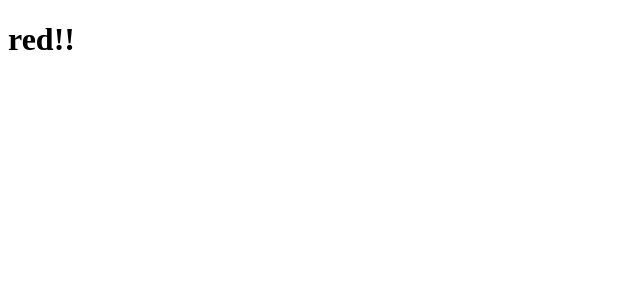
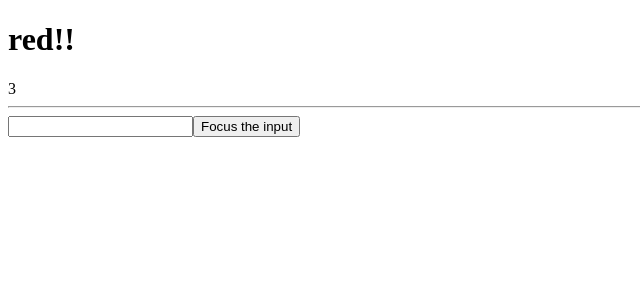
Before and after one commit to linylmfos/react_hook_demos, a React (Create React App) app: page / in a window 1280 px wide. Shown: the top 300 px of the page, without its empty margins (0-640 px from the left). Built offline with nearby package versions, Linux system fonts and the light colour scheme.

Commit message:
useRef用法

```diff
--- a/src/App.js
+++ b/src/App.js
@@ -12,7 +12,8 @@ import Demo10 from "./components/Demo10/MemoDemo"
 import Demo11 from "./components/Demo11"
 import Demo13 from "./components/Demo13/MainPage"
 import Demo14 from "./components/Demo14"
-
+import Demo15 from "./components/Demo15"
+import DemoUse from "./components/useRef/useRef"
 
 function App() {
 
@@ -31,6 +32,10 @@ function App() {
       {/* <Demo11 /> */}
       {/* <Demo13 /> */}
       <Demo14 />
+      <Demo15 />
+      <hr />
+      <DemoUse />
+
     </div>
   );
 }
--- a/src/components/Demo14.js
+++ b/src/components/Demo14.js
@@ -49,7 +49,7 @@ class Bottom extends React.Component {
         const theme = this.context;
         return (
             <div>
-    <h1>{ theme }!!</h1>
+                <h1>{ theme }!!</h1>
             </div>
         )
     }
--- /dev/null
+++ b/src/components/Demo15.js
@@ -0,0 +1,42 @@
+import React from "react"
+
+export default class Demo15 extends React.Component {
+    constructor(props) {
+        super(props);
+        this.state = {
+            count: 0
+        }
+    }
+
+    componentDidMount() {
+        // setState当前的情况下，异步操作
+        // this.setState({
+        //     count: this.state.count + 1
+        // })
+        this.setState(
+            (prevState, props) => ({
+                count: prevState.count + 1
+            })
+        )
+        this.setState(
+            (prevState, props) => ({
+                count: prevState.count + 1
+            })
+        )
+        this.setState(
+            (prevState, props) => ({
+                count: prevState.count + 1
+            })
+        )
+    }
+
+    render() {
+        const { count } = this.state;
+        return (
+            <div>
+                { count }
+            </div>
+        )
+    }
+
+}
--- /dev/null
+++ b/src/components/useRef/useRef.js
@@ -0,0 +1,18 @@
+import React, {useRef }from "react"
+
+function TextInputWithFocusButton() {
+    const inputEl = useRef(null);
+    console.log('inputEl', inputEl);
+    const onButtonClick = () => {
+      // `current` 指向已挂载到 DOM 上的文本输入元素
+      inputEl.current.focus();
+    };
+    return (
+      <>
+        <input ref={inputEl} type="text" />
+        <button onClick={onButtonClick}>Focus the input</button>
+      </>
+    );
+}
+
+export default TextInputWithFocusButton
```
